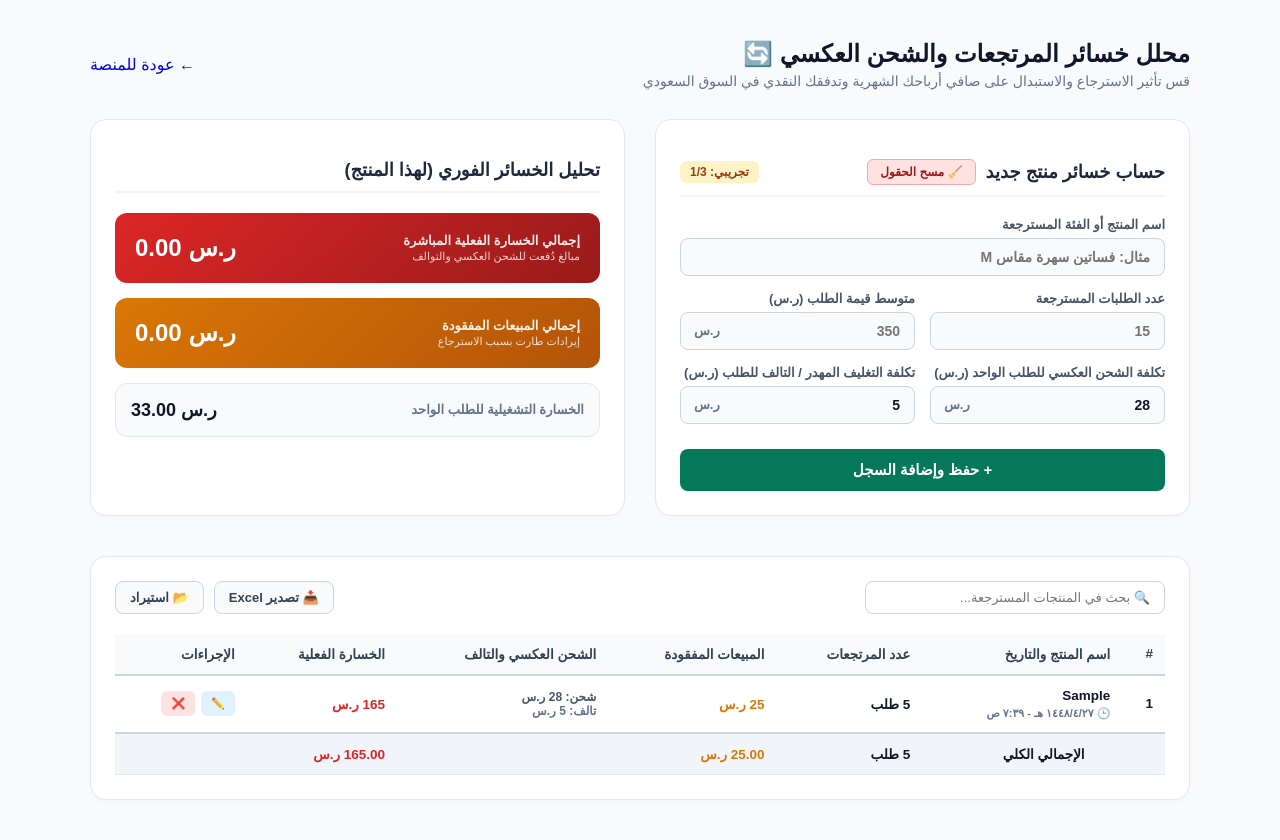
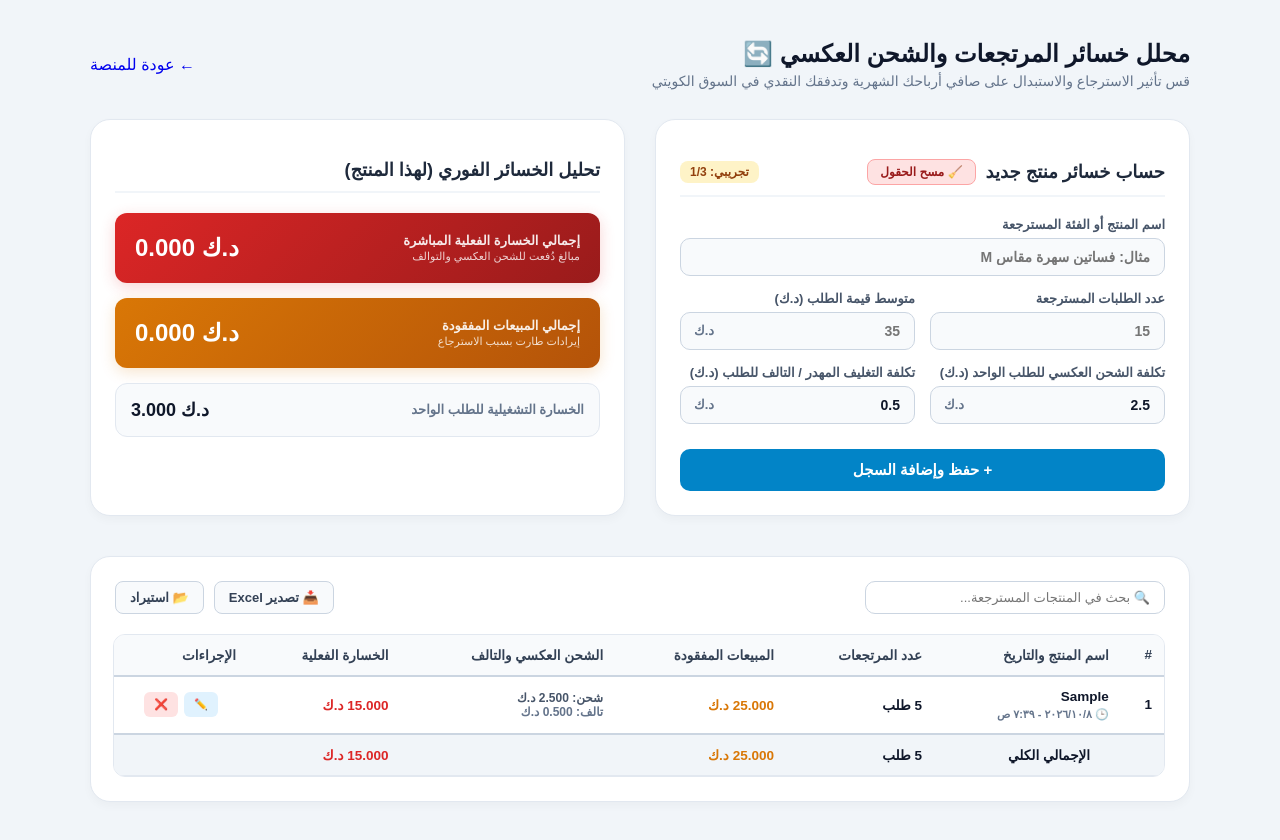
Before and after one commit to engaziasa-lang/engazia-app, a Next.js app: page /hub/kw/returns in a window 1280 px wide. Both pictures are taken after typing "Sample", "5", "5" into the empty fields and a click on the button "+ حفظ وإضافة السجل". Built offline with nearby package versions, Linux system fonts and the light colour scheme.

Commit message:
Update page.tsx

```diff
--- a/app/hub/kw/returns/page.tsx
+++ b/app/hub/kw/returns/page.tsx
@@ -15,14 +15,14 @@ interface ReturnItem {
   createdAt?: string;
 }
 
-export default function ReturnsAnalyzerSA() {
+export default function ReturnsAnalyzerKW() {
   const [lang, setLang] = useState<'ar' | 'en'>('ar');
 
   const [productName, setProductName] = useState<string>('');
   const [returnedOrders, setReturnedOrders] = useState<number | ''>('');
   const [avgOrderValue, setAvgOrderValue] = useState<number | ''>('');
-  const [reverseShippingCost, setReverseShippingCost] = useState<number | ''>(28);
-  const [damageCost, setDamageCost] = useState<number | ''>(5);
+  const [reverseShippingCost, setReverseShippingCost] = useState<number | ''>(2.5);
+  const [damageCost, setDamageCost] = useState<number | ''>(0.5);
 
   const [items, setItems] = useState<ReturnItem[]>([]);
   const [searchQuery, setSearchQuery] = useState<string>('');
@@ -39,7 +39,7 @@ export default function ReturnsAnalyzerSA() {
     const savedLang = (localStorage.getItem('seerk_global_lang') as 'ar' | 'en') || 'ar';
     setLang(savedLang);
 
-    const saved = localStorage.getItem('seerk_returns_analysis_items');
+    const saved = localStorage.getItem('seerk_kw_returns_analysis_items');
     if (saved) {
       try { setItems(JSON.parse(saved)); } catch (e) { }
     }
@@ -47,14 +47,14 @@ export default function ReturnsAnalyzerSA() {
 
   const saveToLocalStorage = (newItems: ReturnItem[]) => {
     setItems(newItems);
-    localStorage.setItem('seerk_returns_analysis_items', JSON.stringify(newItems));
+    localStorage.setItem('seerk_kw_returns_analysis_items', JSON.stringify(newItems));
   };
 
   const t = {
     ar: {
       back: '← عودة للمنصة',
       title: 'محلل خسائر المرتجعات والشحن العكسي 🔄',
-      desc: 'قس تأثير الاسترجاع والاستبدال على صافي أرباحك الشهرية وتدفقك النقدي في السوق السعودي',
+      desc: 'قس تأثير الاسترجاع والاستبدال على صافي أرباحك الشهرية وتدفقك النقدي في السوق الكويتي',
       editRecord: 'تعديل السجل',
       newRecord: 'حساب خسائر منتج جديد',
       clear: '🧹 مسح الحقول',
@@ -65,7 +65,7 @@ export default function ReturnsAnalyzerSA() {
       orderValLabel: 'متوسط قيمة الطلب',
       revShipLabel: 'تكلفة الشحن العكسي للطلب الواحد',
       dmgLabel: 'تكلفة التغليف المهدر / التالف للطلب',
-      currency: 'ر.س',
+      currency: 'د.ك',
       saveBtnNew: '+ حفظ وإضافة السجل',
       saveBtnEdit: '💾 حفظ التعديلات',
       resultsTitle: 'تحليل الخسائر الفوري (لهذا المنتج)',
@@ -105,7 +105,7 @@ export default function ReturnsAnalyzerSA() {
     en: {
       back: '→ Back to Hub',
       title: 'Returns & Reverse Logistics Loss Analyzer 🔄',
-      desc: 'Measure the impact of returns and exchanges on your monthly net profit and cash flow in Saudi Arabia',
+      desc: 'Measure the impact of returns and exchanges on your monthly net profit and cash flow in Kuwait',
       editRecord: 'Edit Record',
       newRecord: 'Calculate New Product Losses',
       clear: '🧹 Clear Fields',
@@ -116,7 +116,7 @@ export default function ReturnsAnalyzerSA() {
       orderValLabel: 'Average Order Value',
       revShipLabel: 'Reverse Shipping Cost per Order',
       dmgLabel: 'Wasted Packaging / Damage Cost per Order',
-      currency: 'SAR',
+      currency: 'KWD',
       saveBtnNew: '+ Save & Add Record',
       saveBtnEdit: '💾 Save Changes',
       resultsTitle: 'Instant Loss Analysis (For this product)',
@@ -170,8 +170,8 @@ export default function ReturnsAnalyzerSA() {
     setProductName('');
     setReturnedOrders('');
     setAvgOrderValue('');
-    setReverseShippingCost(28);
-    setDamageCost(5);
+    setReverseShippingCost(2.5);
+    setDamageCost(0.5);
     setEditingId(null);
   };
 
@@ -188,7 +188,7 @@ export default function ReturnsAnalyzerSA() {
 
     const now = new Date();
     const timeOptions: Intl.DateTimeFormatOptions = { hour: 'numeric', minute: 'numeric', hour12: true };
-    const localeStr = lang === 'ar' ? 'ar-SA' : 'en-US';
+    const localeStr = lang === 'ar' ? 'ar-KW' : 'en-KW';
     const formattedDate = `${now.toLocaleDateString(localeStr)} - ${now.toLocaleTimeString(localeStr, timeOptions)}`;
 
     if (editingId) {
@@ -199,8 +199,8 @@ export default function ReturnsAnalyzerSA() {
         avgOrderValue: avgVal,
         reverseShippingCost: revShipping,
         damageCost: dmg,
-        totalLoss: Number(totalLoss.toFixed(2)),
-        totalLostRevenue: Number(totalLostRevenue.toFixed(2)),
+        totalLoss: Number(totalLoss.toFixed(3)),
+        totalLostRevenue: Number(totalLostRevenue.toFixed(3)),
         createdAt: item.createdAt || formattedDate
       } : item);
       saveToLocalStorage(updated);
@@ -214,8 +214,8 @@ export default function ReturnsAnalyzerSA() {
         avgOrderValue: avgVal,
         reverseShippingCost: revShipping,
         damageCost: dmg,
-        totalLoss: Number(totalLoss.toFixed(2)),
-        totalLostRevenue: Number(totalLostRevenue.toFixed(2)),
+        totalLoss: Number(totalLoss.toFixed(3)),
+        totalLostRevenue: Number(totalLostRevenue.toFixed(3)),
         createdAt: formattedDate
       };
       saveToLocalStorage([...items, newItem]);
@@ -259,7 +259,7 @@ export default function ReturnsAnalyzerSA() {
           </style>
         </head>
         <body>
-          <h2>Returns Analyzer Report</h2>
+          <h2>Returns Analyzer Report (KW)</h2>
           <table>
             <thead>
               <tr>
@@ -298,7 +298,7 @@ export default function ReturnsAnalyzerSA() {
     const url = URL.createObjectURL(blob);
     const link = document.createElement("a");
     link.setAttribute("href", url);
-    link.setAttribute("download", "enjazya_sa_returns.xls");
+    link.setAttribute("download", "enjazya_kw_returns.xls");
     document.body.appendChild(link);
     link.click();
     document.body.removeChild(link);
@@ -333,7 +333,7 @@ export default function ReturnsAnalyzerSA() {
   return (
     <div className="tool-container" style={{ direction: lang === 'ar' ? 'rtl' : 'ltr' }}>
       <style jsx global>{`
-        body { background-color: #f8fafc; margin: 0; font-family: ${lang === 'ar' ? "'Tajawal', sans-serif" : "'Inter', sans-serif"}; }
+        body { background-color: #f1f5f9; margin: 0; font-family: ${lang === 'ar' ? "'Tajawal', sans-serif" : "'Inter', sans-serif"}; }
         a { text-decoration: none; }
       `}</style>
       <style jsx>{`
@@ -341,8 +341,8 @@ export default function ReturnsAnalyzerSA() {
         @media(max-width: 768px) { .tool-container { padding: 10px; margin: 10px auto; } }
 
         .header { display: flex; align-items: center; justify-content: space-between; margin-bottom: 30px; flex-wrap: wrap; gap: 15px; flex-direction: ${lang === 'ar' ? 'row' : 'row-reverse'}; text-align: ${lang === 'ar' ? 'right' : 'left'}; }
-        .back-btn { background: #ffffff; border: 1px solid #cbd5e1; padding: 8px 16px; border-radius: 8px; color: #475569; font-weight: 700; font-size: 14px; transition: all 0.2s; display: flex; align-items: center; gap: 8px; }
-        .back-btn:hover { background: #f1f5f9; color: #0f172a; }
+        .back-btn { background: #ffffff; border: 1px solid #cbd5e1; padding: 8px 16px; border-radius: 10px; color: #475569; font-weight: 700; font-size: 14px; transition: all 0.2s; display: flex; align-items: center; gap: 8px; }
+        .back-btn:hover { background: #f8fafc; color: #0f172a; border-color: #0284c7; }
 
         .title-box h1 { font-size: 24px; font-weight: 900; color: #0f172a; margin: 0 0 5px 0; }
         .title-box p { color: #64748b; margin: 0; font-size: 14px; }
@@ -350,10 +350,10 @@ export default function ReturnsAnalyzerSA() {
         .grid-layout { display: grid; grid-template-columns: 1fr 1fr; gap: 30px; margin-bottom: 40px; }
         @media(max-width: 850px) { .grid-layout { grid-template-columns: 1fr; } }
 
-        .card { background: #ffffff; border-radius: 16px; padding: 24px; border: 1px solid #e2e8f0; box-shadow: 0 4px 6px -1px rgba(0,0,0,0.02); }
+        .card { background: #ffffff; border-radius: 20px; padding: 24px; border: 1px solid #e2e8f0; box-shadow: 0 4px 10px rgba(0,0,0,0.03); }
         .card-title { font-size: 18px; font-weight: 800; color: #1e293b; margin-bottom: 20px; border-bottom: 2px solid #f1f5f9; padding-bottom: 10px; display: flex; justify-content: space-between; align-items: center; flex-wrap: wrap; gap: 10px; flex-direction: ${lang === 'ar' ? 'row' : 'row-reverse'}; text-align: ${lang === 'ar' ? 'right' : 'left'}; }
 
-        .clear-form-btn { background: #fee2e2; border: 1px solid #fca5a5; color: #991b1b; padding: 5px 12px; border-radius: 6px; font-size: 12px; font-weight: 800; cursor: pointer; transition: all 0.2s; font-family: inherit; display: flex; align-items: center; gap: 5px; }
+        .clear-form-btn { background: #fee2e2; border: 1px solid #fca5a5; color: #991b1b; padding: 5px 12px; border-radius: 8px; font-size: 12px; font-weight: 800; cursor: pointer; transition: all 0.2s; font-family: inherit; display: flex; align-items: center; gap: 5px; }
         .clear-form-btn:hover { background: #fecaca; }
 
         .form-row { display: grid; grid-template-columns: 1fr 1fr; gap: 15px; }
@@ -362,40 +362,43 @@ export default function ReturnsAnalyzerSA() {
         .input-group { margin-bottom: 15px; width: 100%; text-align: ${lang === 'ar' ? 'right' : 'left'}; }
         .input-group label { display: block; font-size: 13px; font-weight: 700; color: #475569; margin-bottom: 6px; }
         .input-wrapper { position: relative; display: flex; align-items: center; width: 100%; }
-        .input-wrapper input { width: 100%; padding: 10px 14px; border: 1px solid #cbd5e1; border-radius: 8px; font-size: 14px; font-family: inherit; outline: none; background: #f8fafc; color: #0f172a; font-weight: 600; box-sizing: border-box; text-align: ${lang === 'ar' ? 'right' : 'left'}; }
+        .input-wrapper input { width: 100%; padding: 10px 14px; border: 1px solid #cbd5e1; border-radius: 10px; font-size: 14px; font-family: inherit; outline: none; background: #f8fafc; color: #0f172a; font-weight: 600; box-sizing: border-box; text-align: ${lang === 'ar' ? 'right' : 'left'}; transition: all 0.2s; }
         .input-wrapper input.with-currency { padding-${lang === 'ar' ? 'left' : 'right'}: 45px; }
-        .input-wrapper input:focus { border-color: #047857; background: #ffffff; }
+        .input-wrapper input:focus { border-color: #0284c7; background: #ffffff; box-shadow: 0 0 0 2px rgba(2, 132, 199, 0.15); }
         .currency-tag { position: absolute; ${lang === 'ar' ? 'left: 14px;' : 'right: 14px;'} color: #64748b; font-weight: 800; font-size: 13px; pointer-events: none; }
 
-        .action-btn { background: #047857; color: #fff; border: none; width: 100%; padding: 12px; border-radius: 8px; font-weight: 900; font-size: 15px; cursor: pointer; transition: all 0.2s; font-family: inherit; margin-top: 10px; box-sizing: border-box; }
-        .action-btn:hover { background: #065f46; }
+        .action-btn { background: #0284c7; color: #fff; border: none; width: 100%; padding: 12px; border-radius: 10px; font-weight: 900; font-size: 15px; cursor: pointer; transition: all 0.2s; font-family: inherit; margin-top: 10px; box-sizing: border-box; }
+        .action-btn:hover { background: #0369a1; transform: translateY(-2px); box-shadow: 0 4px 10px rgba(2, 132, 199, 0.2); }
 
         .result-box { background: #f8fafc; border-radius: 12px; padding: 15px; margin-bottom: 15px; display: flex; justify-content: space-between; align-items: center; border: 1px solid #e2e8f0; flex-wrap: wrap; gap: 10px; flex-direction: ${lang === 'ar' ? 'row' : 'row-reverse'}; text-align: ${lang === 'ar' ? 'right' : 'left'}; }
-        .result-box.danger { background: linear-gradient(135deg, #dc2626 0%, #991b1b 100%); color: #fff; border: none; padding: 20px; }
-        .result-box.warning { background: linear-gradient(135deg, #d97706 0%, #b45309 100%); color: #fff; border: none; padding: 20px; }
+        .result-box.danger { background: linear-gradient(135deg, #dc2626 0%, #991b1b 100%); color: #fff; border: none; padding: 20px; box-shadow: 0 4px 15px rgba(220, 38, 38, 0.2); }
+        .result-box.warning { background: linear-gradient(135deg, #d97706 0%, #b45309 100%); color: #fff; border: none; padding: 20px; box-shadow: 0 4px 15px rgba(217, 119, 6, 0.2); }
         .result-label { font-size: 13px; font-weight: 700; color: #64748b; }
         .danger .result-label, .warning .result-label { color: #ffffff; opacity: 0.9; }
         .result-value { font-size: 18px; font-weight: 900; color: #0f172a; direction: ltr; }
         .danger .result-value, .warning .result-value { font-size: 24px; color: #ffffff; direction: ltr; }
 
-        .table-section { background: #ffffff; border-radius: 16px; padding: 24px; border: 1px solid #e2e8f0; box-shadow: 0 4px 6px -1px rgba(0,0,0,0.02); text-align: ${lang === 'ar' ? 'right' : 'left'}; }
+        .table-section { background: #ffffff; border-radius: 20px; padding: 24px; border: 1px solid #e2e8f0; box-shadow: 0 4px 10px rgba(0,0,0,0.03); text-align: ${lang === 'ar' ? 'right' : 'left'}; }
         .table-toolbar { display: flex; justify-content: space-between; align-items: center; margin-bottom: 20px; flex-wrap: wrap; gap: 15px; flex-direction: ${lang === 'ar' ? 'row' : 'row-reverse'}; }
-        .search-input { padding: 8px 14px; border: 1px solid #cbd5e1; border-radius: 8px; font-family: inherit; font-size: 13px; outline: none; width: 100%; max-width: 300px; box-sizing: border-box; text-align: ${lang === 'ar' ? 'right' : 'left'}; }
+        .search-input { padding: 8px 14px; border: 1px solid #cbd5e1; border-radius: 10px; font-family: inherit; font-size: 13px; outline: none; width: 100%; max-width: 300px; box-sizing: border-box; text-align: ${lang === 'ar' ? 'right' : 'left'}; transition: all 0.2s; }
+        .search-input:focus { border-color: #0284c7; box-shadow: 0 0 0 2px rgba(2, 132, 199, 0.15); }
         .table-btns { display: flex; gap: 10px; flex-wrap: wrap; }
-        .t-btn { padding: 8px 14px; border-radius: 8px; font-weight: 700; font-size: 13px; cursor: pointer; border: 1px solid #cbd5e1; background: #f8fafc; color: #334155; font-family: inherit; display: flex; align-items: center; justify-content: center; }
-        .t-btn:hover { background: #f1f5f9; }
+        .t-btn { padding: 8px 14px; border-radius: 8px; font-weight: 700; font-size: 13px; cursor: pointer; border: 1px solid #cbd5e1; background: #f8fafc; color: #334155; font-family: inherit; display: flex; align-items: center; justify-content: center; transition: all 0.2s; }
+        .t-btn:hover { background: #f1f5f9; color: #0284c7; border-color: #0284c7; }
 
-        .table-responsive { overflow-x: auto; -webkit-overflow-scrolling: touch; width: 100%; }
+        .table-responsive { overflow-x: auto; -webkit-overflow-scrolling: touch; width: 100%; border-radius: 12px; border: 1px solid #e2e8f0; }
         .data-table { width: 100%; border-collapse: collapse; font-size: 13.5px; min-width: 850px; }
         .data-table th { background: #f8fafc; padding: 12px; text-align: ${lang === 'ar' ? 'right' : 'left'}; border-bottom: 2px solid #cbd5e1; font-weight: 800; color: #334155; white-space: nowrap; }
         .data-table td { padding: 12px; border-bottom: 1px solid #e2e8f0; color: #0f172a; font-weight: 600; vertical-align: middle; }
         .data-table tfoot td { background: #f1f5f9; font-weight: 900; color: #0f172a; border-top: 2px solid #cbd5e1; }
 
-        .trial-badge { background: #fef3c7; color: #92400e; padding: 4px 10px; border-radius: 6px; font-size: 12px; font-weight: 800; }
+        .trial-badge { background: #fef3c7; color: #92400e; padding: 4px 10px; border-radius: 8px; font-size: 12px; font-weight: 800; }
 
-        .tb-action-btn { border: none; padding: 6px 10px; border-radius: 6px; font-size: 11px; font-weight: 800; cursor: pointer; display: flex; align-items: center; gap: 4px; font-family: inherit;}
+        .tb-action-btn { border: none; padding: 6px 10px; border-radius: 6px; font-size: 11px; font-weight: 800; cursor: pointer; display: flex; align-items: center; gap: 4px; font-family: inherit; transition: all 0.2s; }
         .btn-edit { background: #e0f2fe; color: #0369a1; }
+        .btn-edit:hover { background: #bae6fd; }
         .btn-delete { background: #fee2e2; color: #991b1b; }
+        .btn-delete:hover { background: #fca5a5; }
       `}</style>
 
       <div className="header">
@@ -403,7 +406,7 @@ export default function ReturnsAnalyzerSA() {
           <h1>{text.title}</h1>
           <p>{text.desc}</p>
         </div>
-        <Link href="/hub/sa" className="back-btn">
+        <Link href="/hub/kw" className="back-btn">
           {text.back}
         </Link>
       </div>
@@ -438,7 +441,7 @@ export default function ReturnsAnalyzerSA() {
               <div className="input-group">
                 <label>{text.orderValLabel} ({text.currency})</label>
                 <div className="input-wrapper">
-                  <input className="with-currency" type="number" min="0" value={avgOrderValue === '' ? '' : avgOrderValue} onChange={(e) => setAvgOrderValue(e.target.value === '' ? '' : Number(e.target.value))} placeholder="350" required />
+                  <input className="with-currency" type="number" step="0.001" min="0" value={avgOrderValue === '' ? '' : avgOrderValue} onChange={(e) => setAvgOrderValue(e.target.value === '' ? '' : Number(e.target.value))} placeholder="35" required />
                   <span className="currency-tag">{text.currency}</span>
                 </div>
               </div>
@@ -448,14 +451,14 @@ export default function ReturnsAnalyzerSA() {
               <div className="input-group">
                 <label>{text.revShipLabel} ({text.currency})</label>
                 <div className="input-wrapper">
-                  <input className="with-currency" type="number" min="0" value={reverseShippingCost === '' ? '' : reverseShippingCost} onChange={(e) => setReverseShippingCost(e.target.value === '' ? '' : Number(e.target.value))} placeholder="28" />
+                  <input className="with-currency" type="number" step="0.001" min="0" value={reverseShippingCost === '' ? '' : reverseShippingCost} onChange={(e) => setReverseShippingCost(e.target.value === '' ? '' : Number(e.target.value))} placeholder="2.5" />
                   <span className="currency-tag">{text.currency}</span>
                 </div>
               </div>
               <div className="input-group">
                 <label>{text.dmgLabel} ({text.currency})</label>
                 <div className="input-wrapper">
-                  <input className="with-currency" type="number" min="0" value={damageCost === '' ? '' : damageCost} onChange={(e) => setDamageCost(e.target.value === '' ? '' : Number(e.target.value))} placeholder="5" />
+                  <input className="with-currency" type="number" step="0.001" min="0" value={damageCost === '' ? '' : damageCost} onChange={(e) => setDamageCost(e.target.value === '' ? '' : Number(e.target.value))} placeholder="0.5" />
                   <span className="currency-tag">{text.currency}</span>
                 </div>
               </div>
@@ -476,7 +479,7 @@ export default function ReturnsAnalyzerSA() {
               <div style={{ fontSize: '11px', opacity: 0.8, marginTop: '2px' }}>{text.totalLossSub}</div>
             </div>
             <div className="result-value">
-              {totalLoss.toFixed(2)} {text.currency}
+              {totalLoss.toFixed(3)} {text.currency}
             </div>
           </div>
 
@@ -486,13 +489,13 @@ export default function ReturnsAnalyzerSA() {
               <div style={{ fontSize: '11px', opacity: 0.8, marginTop: '2px' }}>{text.lostRevSub}</div>
             </div>
             <div className="result-value">
-              {totalLostRevenue.toFixed(2)} {text.currency}
+              {totalLostRevenue.toFixed(3)} {text.currency}
             </div>
           </div>
 
           <div className="result-box" style={{ background: '#f8fafc' }}>
             <span className="result-label">{text.unitLossLabel}</span>
-            <span className="result-value" style={{ color: '#0f172a' }}>{lossPerOrder.toFixed(2)} {text.currency}</span>
+            <span className="result-value" style={{ color: '#0f172a' }}>{lossPerOrder.toFixed(3)} {text.currency}</span>
           </div>
         </div>
       </div>
@@ -542,14 +545,14 @@ export default function ReturnsAnalyzerSA() {
                       {item.createdAt && <div style={{ fontSize: '11px', color: '#64748b', marginTop: '4px', fontWeight: 600 }}>🕒 {item.createdAt}</div>}
                     </td>
                     <td style={{ fontWeight: 800 }}>{item.returnedOrders} {text.table.ordersUnit}</td>
-                    <td style={{ color: '#d97706', fontWeight: 800 }}>{item.totalLostRevenue} {text.currency}</td>
+                    <td style={{ color: '#d97706', fontWeight: 800 }}>{item.totalLostRevenue.toFixed(3)} {text.currency}</td>
                     <td style={{ fontSize: '12px' }}>
-                      <div style={{ color: '#475569' }}>{text.table.shipText} {item.reverseShippingCost} {text.currency}</div>
-                      <div style={{ color: '#64748b' }}>{text.table.dmgText} {item.damageCost} {text.currency}</div>
+                      <div style={{ color: '#475569' }}>{text.table.shipText} {item.reverseShippingCost.toFixed(3)} {text.currency}</div>
+                      <div style={{ color: '#64748b' }}>{text.table.dmgText} {item.damageCost.toFixed(3)} {text.currency}</div>
                     </td>
-                    <td style={{ color: '#dc2626', fontWeight: 900 }}>{item.totalLoss} {text.currency}</td>
+                    <td style={{ color: '#dc2626', fontWeight: 900 }}>{item.totalLoss.toFixed(3)} {text.currency}</td>
                     <td>
-                      <div style={{ display: 'flex', gap: '6px', flexWrap: 'wrap' }}>
+                      <div style={{ display: 'flex', gap: '6px', flexWrap: 'wrap', justifyContent: 'center' }}>
                         <button className="tb-action-btn btn-edit" onClick={() => handleEdit(item)} title="Edit">✏️</button>
                         <button className="tb-action-btn btn-delete" onClick={() => handleDelete(item.id)} title="Delete">❌</button>
                       </div>
@@ -563,9 +566,9 @@ export default function ReturnsAnalyzerSA() {
                 <tr className="tfoot-row">
                   <td colSpan={2} style={{ textAlign: 'center' }}>{text.table.totalLabel}</td>
                   <td>{sumReturns} {text.table.ordersUnit}</td>
-                  <td style={{ color: '#d97706' }}>{sumLostRev.toFixed(2)} {text.currency}</td>
+                  <td style={{ color: '#d97706' }}>{sumLostRev.toFixed(3)} {text.currency}</td>
                   <td></td>
-                  <td style={{ color: '#dc2626' }}>{sumActualLoss.toFixed(2)} {text.currency}</td>
+                  <td style={{ color: '#dc2626' }}>{sumActualLoss.toFixed(3)} {text.currency}</td>
                   <td></td>
                 </tr>
               </tfoot>
```
